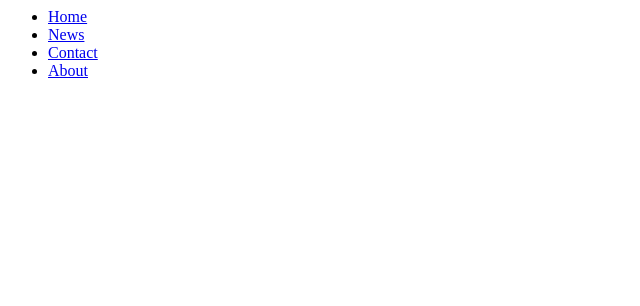
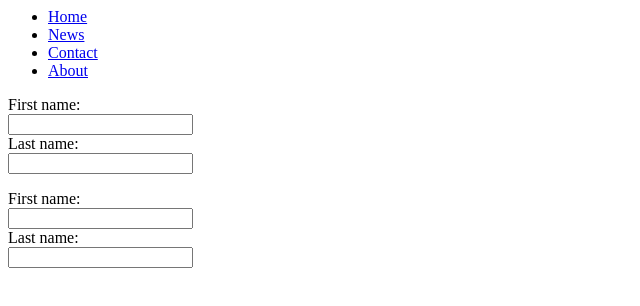
Before and after one commit to fatmakl/portail, a plain HTML site: page index.html in a window 1280 px wide. Shown: the whole page, without its empty margins (0-640 px from the left). Drawn offline with Linux system fonts and the light colour scheme.

Commit message:
commit on 'test'

```diff
--- a/index.html
+++ b/index.html
@@ -9,4 +9,16 @@
         <li><a href="contact.asp">Contact</a></li>
         <li><a href="about.asp">About</a></li>
       </ul>
+      <form>
+        <label for="fname">First name:</label><br>
+        <input type="text" id="fname" name="fname"><br>
+        <label for="lname">Last name:</label><br>
+        <input type="text" id="lname" name="lname">
+      </form>
+      <form>
+        <label for="fname">First name:</label><br>
+        <input type="text" id="fname" name="fname"><br>
+        <label for="lname">Last name:</label><br>
+        <input type="text" id="lname" name="lname">
+      </form>
 </html>
```
